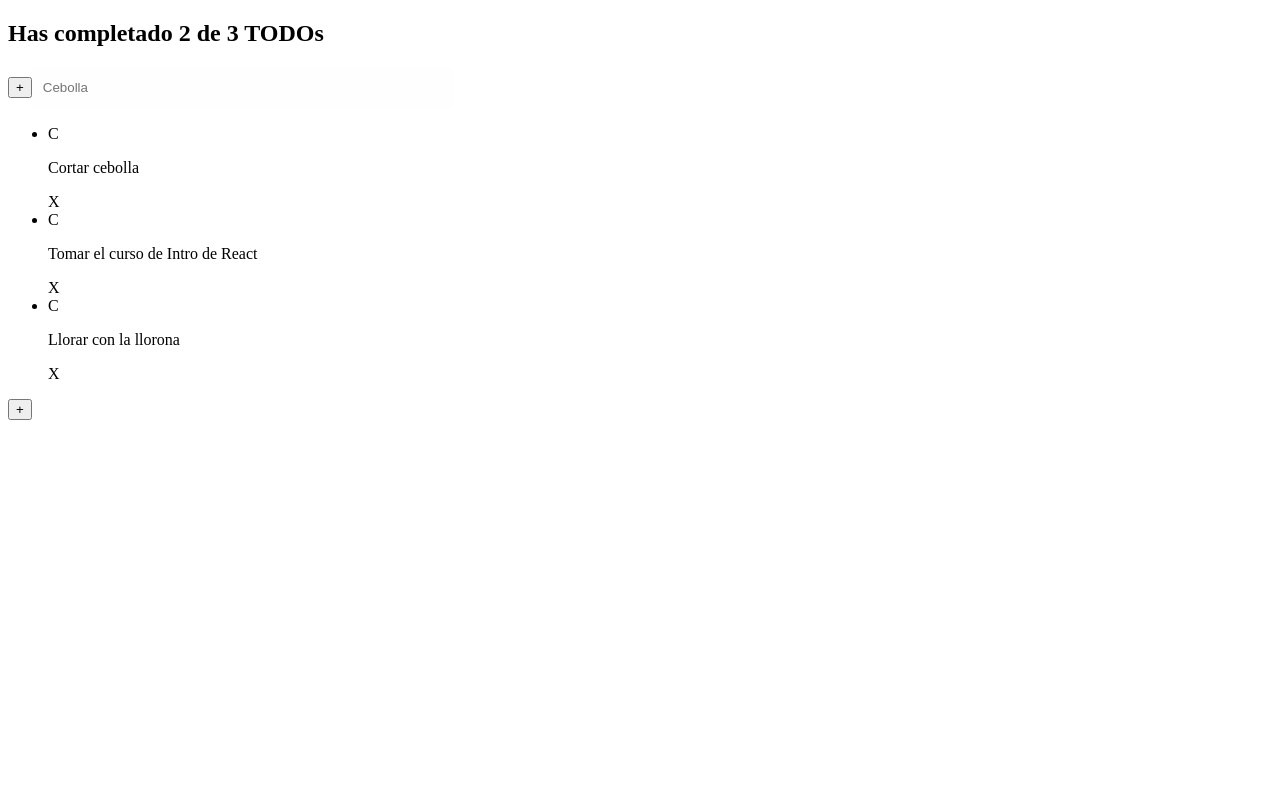
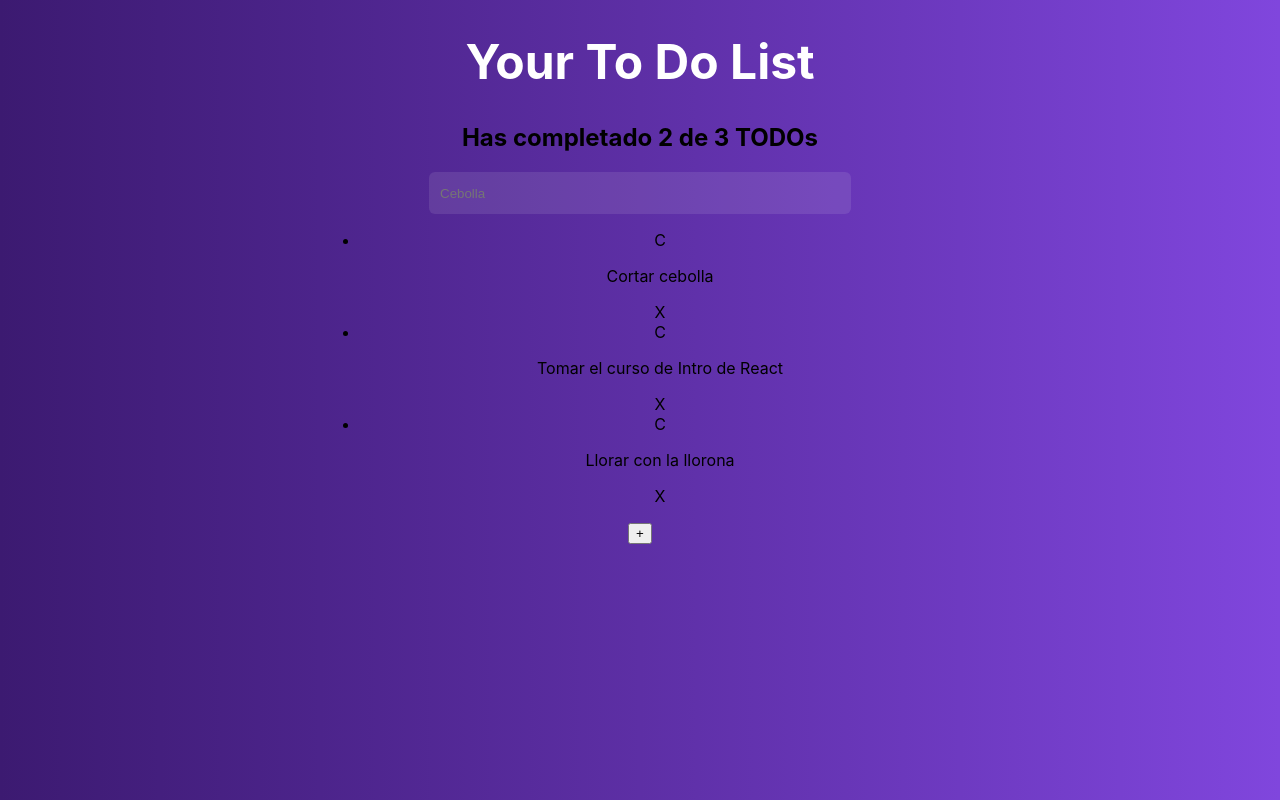
Before and after one commit to ramiroguzmanc/ToDoList, a React (Create React App) app: page / in a window 1280 px wide. Built offline with nearby package versions, Linux system fonts and the light colour scheme.

Commit message:
Cambios generales de CSS

```diff
--- a/src/App.css
+++ b/src/App.css
@@ -1,38 +1,23 @@
-.App {
-  text-align: center;
+body {
+  background-image: linear-gradient(
+    to left,
+    #8046dd,
+    #6e3ac1,
+    #5d2fa5,
+    #4c248b,
+    #3c1a71
+  );
 }
 
-.App-logo {
-  height: 40vmin;
-  pointer-events: none;
+.title {
+  color: white;
+  text-align: center;
+  font-size: 48px;
 }
 
-@media (prefers-reduced-motion: no-preference) {
-  .App-logo {
-    animation: App-logo-spin infinite 20s linear;
-  }
+.container {
+  border-radius: 10px;
+  text-align: center;
+  margin: auto 25%;
+  /* background-color: rgba(244, 244, 244, 0.1); */
 }
-
-.App-header {
-  background-color: #282c34;
-  min-height: 100vh;
-  display: flex;
-  flex-direction: column;
-  align-items: center;
-  justify-content: center;
-  font-size: calc(10px + 2vmin);
-  color: white;
-}
-
-.App-link {
-  color: #61dafb;
-}
-
-@keyframes App-logo-spin {
-  from {
-    transform: rotate(0deg);
-  }
-  to {
-    transform: rotate(360deg);
-  }
-}
--- a/src/App.js
+++ b/src/App.js
@@ -4,7 +4,7 @@ import { TodoCounter } from "./Components/TodoCounter";
 import { TodoSearch } from "./Components/TodoSearch";
 import { TodoList } from "./Containers/TodoList";
 import { TodoItem } from "./Components/TodoItem";
-// import './App.css';
+import "./App.css";
 
 const toDos = [
   { text: "Cortar cebolla", completed: false },
@@ -15,8 +15,9 @@ const toDos = [
 function App() {
   return (
     <React.Fragment>
+      <h1 className="title">Your To Do List</h1>
+      <div className="container">
         <TodoCounter />
-      <CreateTodoButton />
         <TodoSearch />
         <TodoList>
           {toDos.map((todo, idx) => (
@@ -24,6 +25,7 @@ function App() {
           ))}
         </TodoList>
         <CreateTodoButton />
+      </div>
     </React.Fragment>
   );
 }
--- a/src/index.js
+++ b/src/index.js
@@ -1,6 +1,6 @@
 import React from "react";
 import ReactDOM from "react-dom";
-// import "./index.css";
+import "./index.css";
 import App from "./App";
 
 ReactDOM.render(
```
Lines whose indentation alone changed are shown as unchanged.
